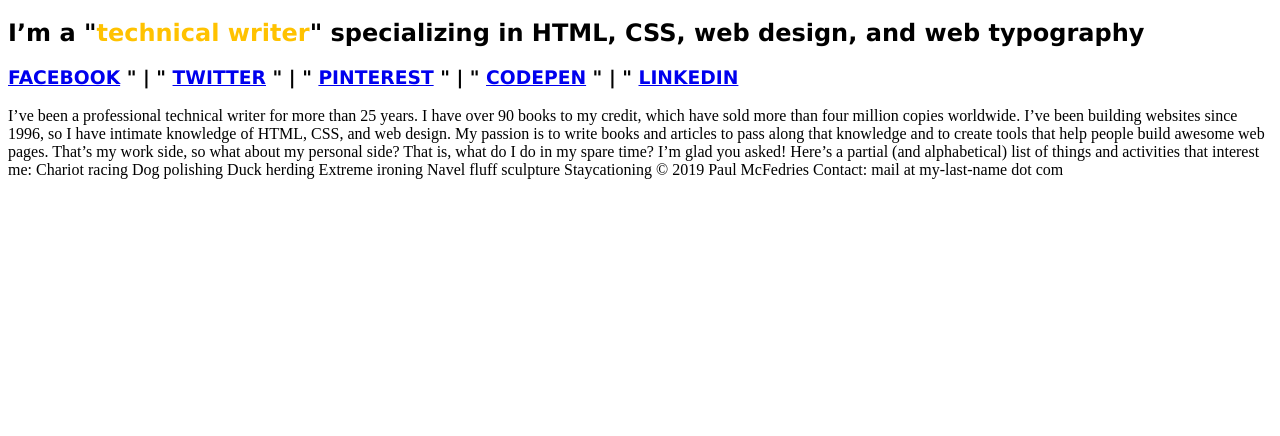
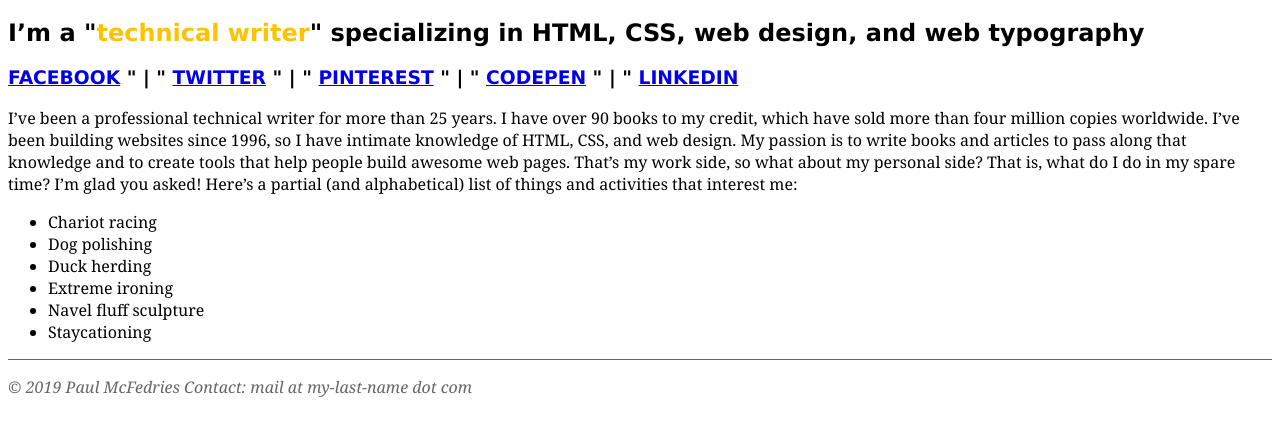
Before and after one commit to NgocLuong2001/wpr, a plain HTML site: page Tut2/demo2/index.html in a window 1280 px wide. Shown: the part 62-498 px from the top of the page. Drawn offline with Linux system fonts and the light colour scheme.

Commit message:
add Signed-off-by: NgocLuong2001 <1901060029@s.hanu.edu.vn>

```diff
--- a/Tut2/demo2/index.html
+++ b/Tut2/demo2/index.html
@@ -2,6 +2,22 @@
 <html>
 <head>
 <style>
+a{
+color: #0000EE;
+font-size: 18.72px;
+font-family: verdana, sans-serif;
+}
+.last{
+color: #666666;
+font-size: 14px;
+font-family:Georgia;
+border-top: 1px solid #666666;
+}
+p{
+font-size: 16px;
+font-family: Merriweather, Georgia, serif;
+margin: 16px 0px;
+}
 </style>
 </head>
 <body>
@@ -25,19 +41,20 @@
 <a href="https://www.linkedin.com/">LINKEDIN</a>
 </h3>
 </div>
-I’ve been a professional technical writer for more than 25 years. I have over 90 books to my credit, which have sold more than four million copies worldwide. I’ve been building websites since 1996, so I have intimate knowledge of HTML, CSS, and web design. My passion is to write books and articles to pass along that knowledge and to create tools that help people build awesome web pages.
+<p>I’ve been a professional technical writer for more than 25 years. I have over 90 books to my credit, which have sold more than four million copies worldwide. I’ve been building websites since 1996, so I have intimate knowledge of HTML, CSS, and web design. My passion is to write books and articles to pass along that knowledge and to create tools that help people build awesome web pages.
+That’s my work side, so what about my personal side? That is, what do I do in my spare time? I’m glad you asked! Here’s a partial (and alphabetical) list of things and activities that interest me: </p>
+<ul style= "font-size:16px;font-family: Merriweather, Georgia, serif; margin: 16px 0px">
+  <li>Chariot racing</li>
+  <li>Dog polishing</li>
+  <li>Duck herding</li>
+  <li>Extreme ironing</li>
+  <li>Navel fluff sculpture</li>
+  <li>Staycationing</li>
+</ul>
 
-That’s my work side, so what about my personal side? That is, what do I do in my spare time? I’m glad you asked! Here’s a partial (and alphabetical) list of things and activities that interest me:
-
-Chariot racing
-Dog polishing
-Duck herding
-Extreme ironing
-Navel fluff sculpture
-Staycationing
-
-
-© 2019 Paul McFedries
-Contact: mail at my-last-name dot com
+<div class="last">
+<p><i> © 2019 Paul McFedries
+Contact: mail at my-last-name dot com</i></p>
+</div>
 </body>
 </html>
```
